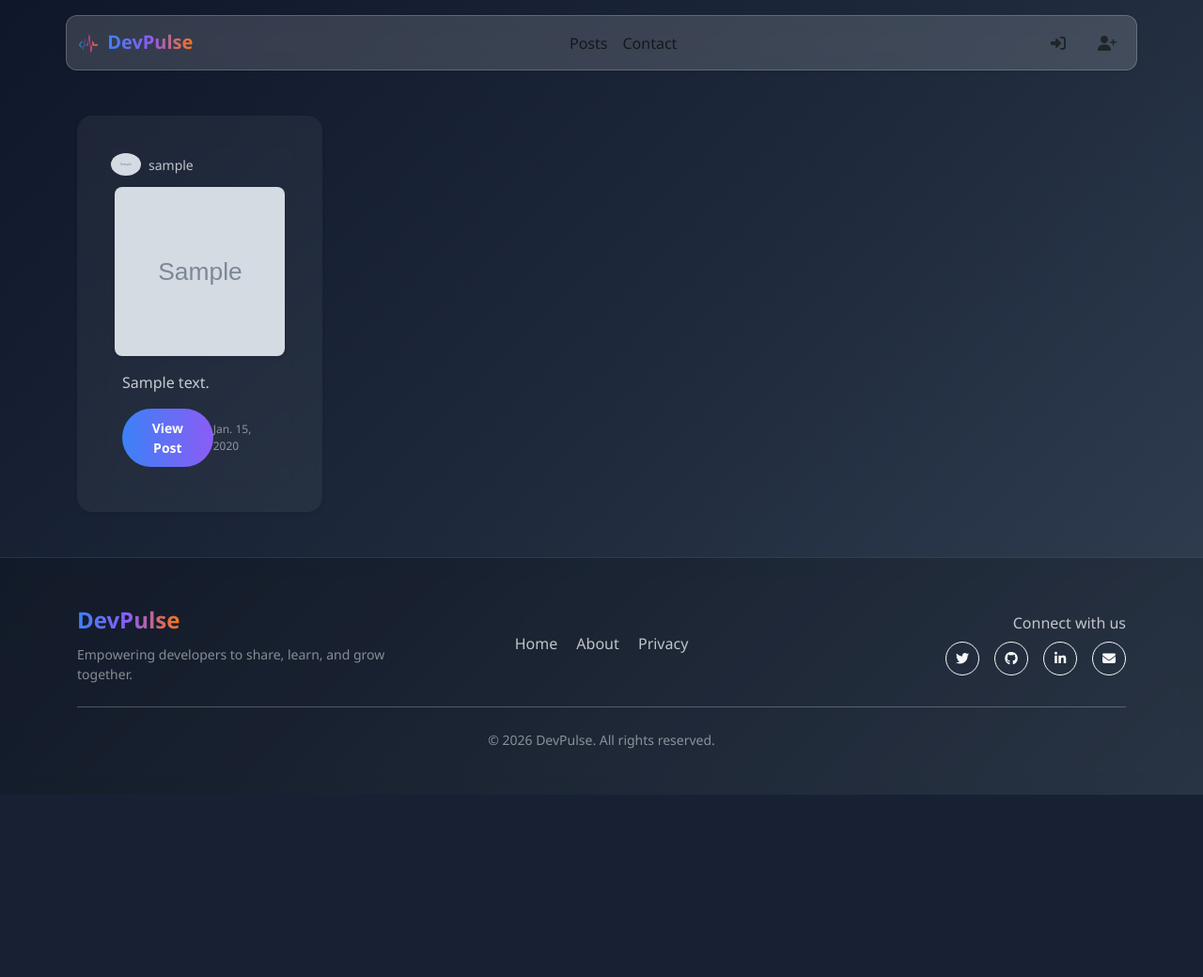
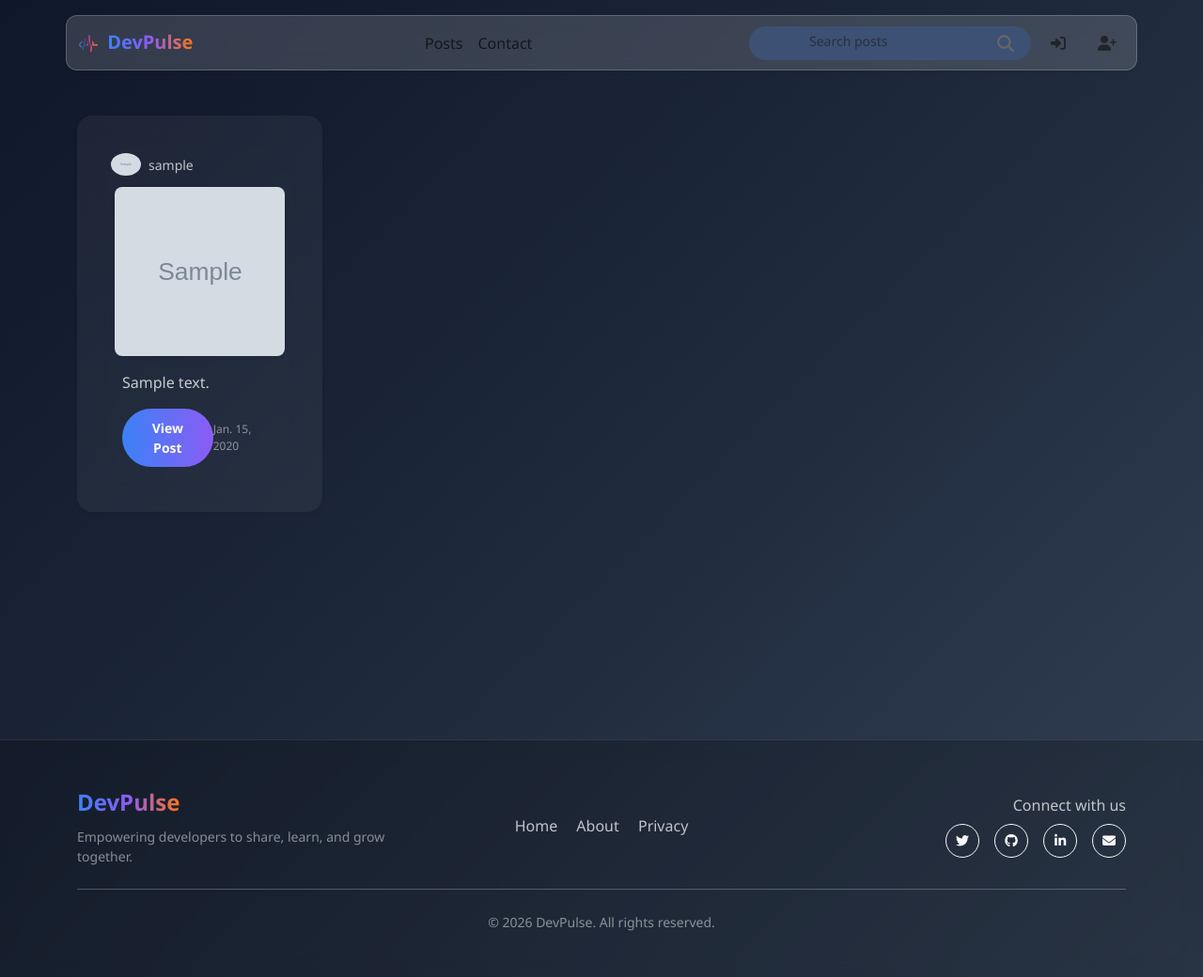
Before and after one commit to Alihassandev1/DevPulse-the-ultimate-community-for-developers, a Django app: page /p/ in a window 1280 px wide. Shown: the whole page at 94% size. Before the commit the page ends 846 px from the top, so only its background shows below. Run offline with Django 5.2, Linux system fonts and the light colour scheme; tables that the repository leaves empty hold one stand-in row (values such as "Sample post"); grey boxes marked "Sample" are stand-in pictures; some libraries are stand-ins or nearby versions.

Commit message:
Add search Bar and improve overall code

```diff
--- a/DevPulse/views.py
+++ b/DevPulse/views.py
@@ -1,10 +1,12 @@
-from django.shortcuts import render
+from django.shortcuts import render, redirect
 from django.contrib.auth import get_user_model
 from post.models import Post
 
 app_name = "devpulse"
 
 def home(request):
+    # if request.user.is_authenticated:
+    #     return redirect('post:posthome')
     return render(request, "home.html")
 
 def custom_404(request, exception):
--- a/post/models.py
+++ b/post/models.py
@@ -2,6 +2,7 @@ from django.db import models
 from django.contrib.auth.models import User
 from ckeditor_uploader.fields import RichTextUploadingField
 from django.utils.crypto import get_random_string
+from pgvector.django import VectorField
 
 def post_id_creation():
     return get_random_string(length=12)
@@ -10,6 +11,7 @@ def post_id_creation():
 class Post(models.Model):
     id = models.CharField(max_length=12, primary_key=True, editable=False, default=post_id_creation)
     content = RichTextUploadingField(blank=True, null=True)
+    embedding = VectorField(dimensions=384, null=True, blank=True)
     image = models.ImageField(upload_to='post_images/', blank=True, null=True)
     created_at = models.DateTimeField(auto_now_add=True)
     updated_at = models.DateTimeField(auto_now=True)
@@ -17,3 +19,13 @@ class Post(models.Model):
 
     def __repr__(self):
         return self.id
+
+'''
+?: (ckeditor.W001) django-ckeditor bundles CKEditor 4.22.1 which isn't supported anymore and which does have
+ unfixed security issues, see for example https://ckeditor.com/cke4/release/CKEditor-4.24.0-LTS . You should
+ consider strongly switching to a different editor (maybe CKEditor 5 respectively django-ckeditor-5 after
+ checking whether the CKEditor 5 license terms work for you) or switch to the non-free CKEditor 4 LTS package.
+ See https://ckeditor.com/ckeditor-4-support/ for more on this. (Note! This notice has been added by the
+ django-ckeditor developers and we are not affiliated with CKSource and were not involved in the licensing
+ change, so please refrain from complaining to us. Thanks.)
+'''
--- a/post/views.py
+++ b/post/views.py
@@ -1,14 +1,30 @@
 from django.shortcuts import render, redirect
 from django.contrib.auth.decorators import login_required
 from django.http import JsonResponse
+from django.db.models import Q
 from . import forms
 from .models import Post
 from django.contrib.auth import get_user_model
 # Create your views here.
 
 def posthome(request):
-    post = Post.objects.all().order_by('-created_at')
-    return render(request, 'post/posthome.html', {'post': post})
+    query = request.GET.get('q', '').strip()
+    post = Post.objects.all()
+    userProfile = None
+
+    if query:
+        # Find all users matching the query
+        userProfile = get_user_model().objects.filter(username__icontains=query)
+
+        if userProfile.exists():
+            # If username matches found, show posts by those users
+            post = post.filter(creator__in=userProfile)
+        else:
+            # If no username match, search by content
+            post = post.filter(Q(content__icontains=query))
+
+    post = post.order_by('-created_at')
+    return render(request, 'post/posthome.html', {'post': post, 'search_query': query, 'showSearch' : False, 'userProfile': userProfile})
 
 @login_required
 def newPost(request):
--- a/pyproject.toml
+++ b/pyproject.toml
@@ -10,4 +10,5 @@ dependencies = [
     "Pillow",
     "django-allauth",
     "django-ckeditor-5",
+    "pgvector",
 ]
--- a/static/css/home.css
+++ b/static/css/home.css
@@ -950,3 +950,28 @@ body {
 .ck-content li {
     margin-bottom: 4px;
 }
+
+.search-box {
+    position: relative;
+    width: 300px;
+}
+
+.search-box input {
+    width: 100%;
+    padding: 5px 40px 10px 12px;
+    border-radius: 25px;
+    border: 1px solid #ccc;
+    outline: none;
+}
+
+.search-box button {
+    position: absolute;
+    right: 10px;
+    top: 50%;
+    transform: translateY(-50%);
+    border: none;
+    background: none;
+    cursor: pointer;
+    font-size: 18px;
+    color: #666;
+}
--- a/templates/layout/nav.html
+++ b/templates/layout/nav.html
@@ -26,6 +26,18 @@
         <a class="nav-link" href="#contact">Contact</a>
       </li>
     </ul>
+    {% if showSearch == False %}
+    <form class="d-flex me-2" role="search" method="get" action="">
+      <div class="search-box d-flex ">
+        <input
+        class="form-control form-control-sm rounded-pill border-0" style="padding-left: 4rem; background-color: #3c5174;"
+        type="search" name="q" value="{{ request.GET.q|default:'' }}" placeholder="Search posts" aria-label="Search posts">
+      <button class="btn btn-sm ms-2" type="submit">
+        <i class="fas fa-search"></i></button>
+      </div>
+
+    </form>
+    {% endif %}
     <!-- Right Buttons -->
     <div class="d-flex">
       {% if request.user.is_authenticated %}
@@ -36,7 +48,8 @@
              class="rounded-pill nav-link navbar-brand">
           </a>
         {% else %}
-            <a class="btn btn-login btn-outline-primary" href="{% url 'post:profile' request.user.username %}">{{ request.user.username|slice:":1"|upper }}</a>
+            <a class="btn btn-login rounded-pill" href="{% url 'post:profile' request.user.username %}" style="color: #7152c6; border-color: #7152c6;">
+              <i class="fas fa-user"></i></a>
         {% endif %}
       <a href="{% url 'user:logout' %}" class="btn btn-logout pt-2"><i class="fas fa-sign-out-alt"></i></a>
       {% else %}
--- a/templates/post/posthome.html
+++ b/templates/post/posthome.html
@@ -18,7 +18,7 @@
     {% include 'layout/nav.html' %}
 
     {%block content%}
-    <div class="container my-5">
+    <div class="container my-5" style="min-height: 40em;">
         {% if user.is_authenticated %}
         <a href="{% url 'post:newpost' %}"
             class="btn btn-gradient rounded-circle shadow-lg d-flex align-items-center justify-content-center position-fixed bottom-0 end-0 m-4"
@@ -28,6 +28,39 @@
         {% endif %}
 
         <div class="row g-4">
+                {% if search_query %}
+                <div class="col-12 col-sm-12 col-lg-12 col-md-12">
+                    <h6 class="pb-3">
+                        <span class="opacity-75">Your Search Query: </span>
+                        <span class="" style="font-size: 1.5rem;">{{ search_query }}</span>
+                    </h6>
+                    <h3 class="pt-2 opacity-75">Here is Your Results:</h3>
+                </div>
+                {% endif %}
+                {% if userProfile %}
+                    {% for profile in userProfile %}
+                        <div class="col-12 col-sm-12 col-lg-12 col-md-12">
+                            <div class="card h-100 bg-transparent transition-hover glass-card">
+                                <div class="card-header fw-bold d-flex border-0 align-items-center" style="height: 5rem;">
+                                    {% if not profile.profile_data.img %}
+                                    <div class="profile-avatar profile-avatar-placeholder pt-4" id="profileImageDisplay">
+                                            <span class="rounded-pill">
+                                                <i class="fas fa-user"></i>
+                                            </span>
+                                    </div>
+                                    {% else %}
+                                    <div class="rounded-pill overflow-hidden shadow-lg position-relative profile-avatar">
+                                        <img src="{{ profile.profile_data.img.url }}" alt="{{ profile.username }}" class="img-fluid w-100"
+                                            style="object-fit: cover; max-height: 500px;">
+                                    </div>
+                                    {% endif %}
+                                    <a href="{% url 'post:profile' profile.username %}" class="btn link-light" style="font-size: 2rem;">{{ profile.username }}</a>
+                                </div>
+                            </div>
+                        </div>
+                    {% endfor %}
+                {% endif %}
+            {% if post %}
                 {% for post in post %}
                 <div class="col-12 col-sm-6 col-md-4 col-lg-3">
                     <div class="card h-100 glass-card border-0 text-white shadow-sm overflow-hidden transition-hover">
@@ -47,8 +80,10 @@
                         </div>
 
                         <div class="position-relative px-2">
+                            {% if post.image %}
                             <img src="{{ post.image.url }}" class="card-img-top rounded-3 shadow-sm" alt="Post Image"
                                 style="height: 180px; object-fit: cover;">
+                            {% endif %}
                         </div>
 
                     <div class="card-body d-flex flex-column pt-3">
@@ -62,6 +97,14 @@
                 </div>
             </div>
             {% endfor %}
+            {% else %}
+                <div class="col-12">
+                    <div class="alert alert-info text-center mt-5">
+                        <h5>No posts found</h5>
+                        <p class="mb-0">{% if search_query %}No results for your search query "{{ search_query }}"{% else %}No posts yet. Be the first to create one!{% endif %}</p>
+                    </div>
+                </div>
+            {% endif %}
         </div>
 
     </div>
```
Also changed, not shown: post/migrations/0009_post_embedding_alter_post_image.py (added), user/migrations/0004_alter_profile_img_alter_profile_user.py (added), 1 other file. Lines whose indentation alone changed are shown as unchanged.
